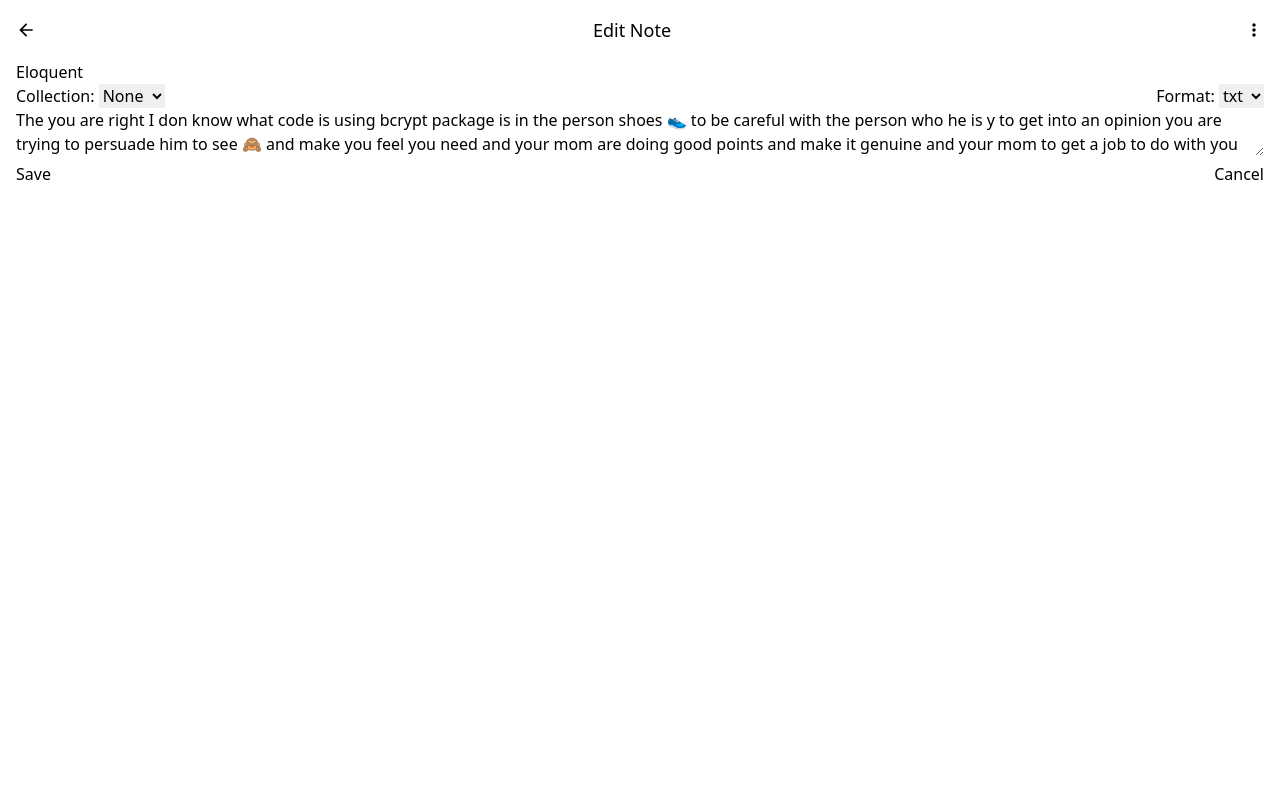
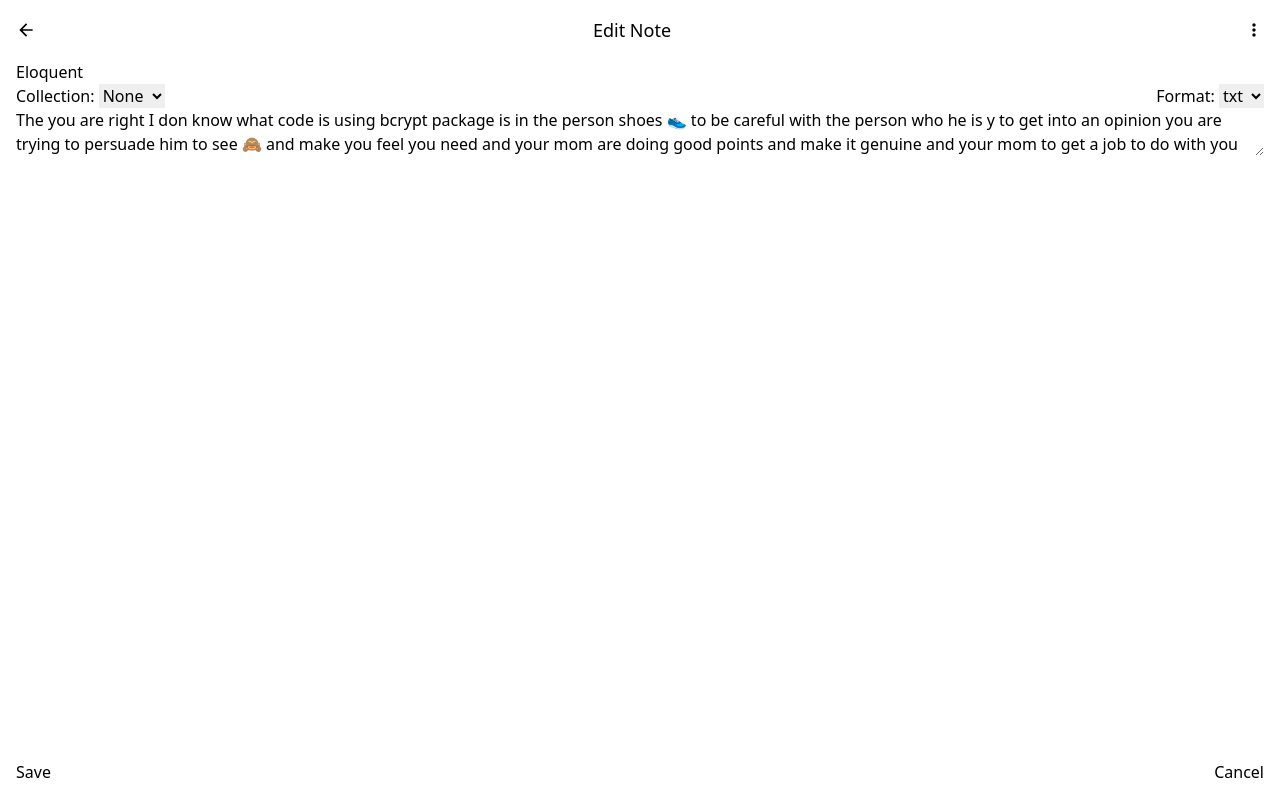
Before and after one commit to peter-abah/aedi-notes, a React (Create React App) app: page /notes/edit/647288 in a window 1280 px wide. Built offline with nearby package versions, Linux system fonts and the light colour scheme.

Commit message:
Fix typo

```diff
--- a/src/components/NoteForm/index.tsx
+++ b/src/components/NoteForm/index.tsx
@@ -51,7 +51,7 @@ const NoteForm = ({ note, handleSubmit, handleCancel }: Props) => {
         <Textarea
           name='body'
           placeholder='Body'
-          classNamw='grow'
+          className='grow'
         />
 
         <div className='flex justify-between'>
```
